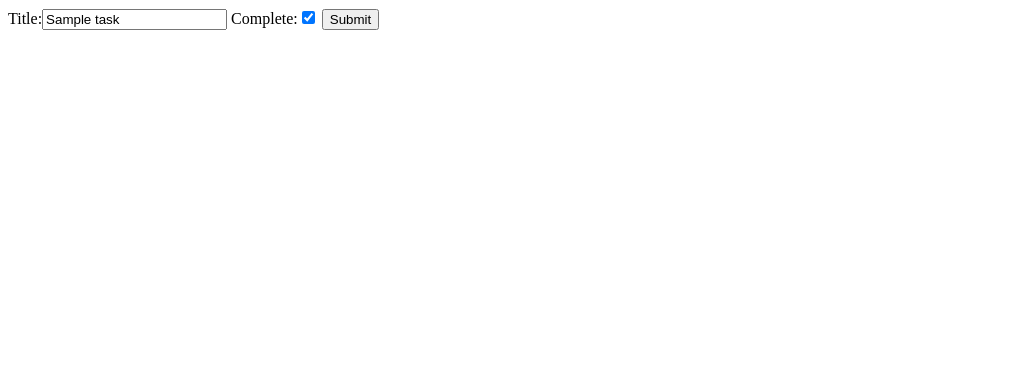
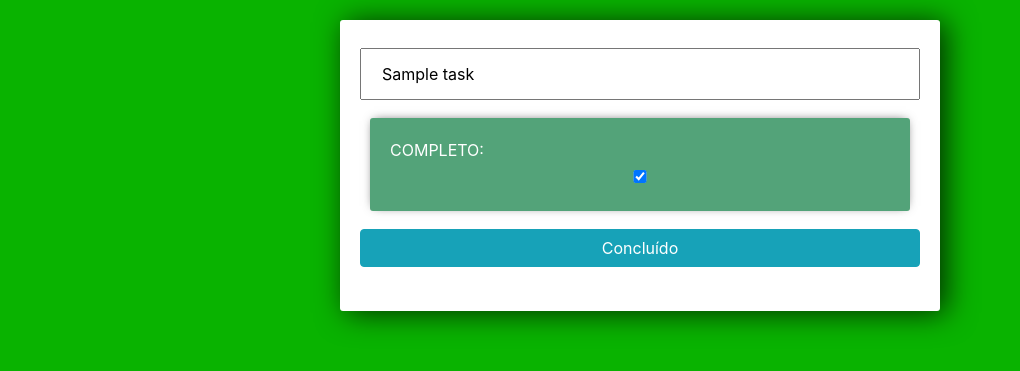
Before and after one commit to RodrigoPiropo/To-do-Django, a Django app: page /update_task/1/ in a window 1280 px wide. Shown: the top 371 px of the page, without its empty margins (0-1020 px from the left). Run offline with Django 3.2, Linux system fonts and the light colour scheme; tables that the repository leaves empty hold one stand-in row (values such as "Sample post"); some libraries are stand-ins or nearby versions.

Commit message:
Completed stylization

```diff
--- /dev/null
+++ b/requirements.txt
@@ -0,0 +1,6 @@
+asgiref==3.2.3
+beautifulsoup4==4.8.2
+Django==3.0.3
+pytz==2019.3
+soupsieve==2.0
+sqlparse==0.3.0
--- a/todo/task/templates/task/list.html
+++ b/todo/task/templates/task/list.html
@@ -53,7 +53,7 @@
 
 	<form method="POST" action="/">
 		{% csrf_token %}
-		{{form.title}}
+		{{ form.title }}
 		<input class="btn btn-info" type="submit" value="Adicione" name="Create Task">
 	</form>
 
--- a/todo/task/templates/task/update_task.html
+++ b/todo/task/templates/task/update_task.html
@@ -1,5 +1,56 @@
-<form method="post" action="">
-    {% csrf_token %}
-    {{ form }}
-    <input type="submit" value="Submit" name="Update Task">
-</form>
+{% load static %}
+<link rel="stylesheet" href="{% static 'css/bootstrap.min.css' %}">
+<link rel="stylesheet" href="{% static 'fa/css/all.min.css' %}">
+<script src="{% static 'js/bootstrap.min.js' %}"></script>
+<style>
+
+	body{
+		background-color: #09b300;
+	}
+
+	input{
+		width: 100%;
+		padding: 12px 20px;
+		margin: 8px 0;
+		box-sizing: border-box;
+	}
+
+	input::placeholder {
+	  color: #d3d3d3;
+	}
+
+	.submit{
+		background-color: #0052b8;
+	}
+
+	.center-column{
+		width:600px;
+		margin: 20px auto;
+		padding:20px;
+		background-color: #fff;
+		border-radius: 3px;
+		box-shadow: 6px 2px 30px 0px rgba(0,0,0,0.75);
+	}
+
+	.item-row{
+		background-color: #53a379;
+		margin: 10px;
+		padding: 20px;
+		border-radius: 3px;
+		color: #fff;
+		font-size: 16px;
+		box-shadow: 0px -1px 10px -4px rgba(0,0,0,0.75);
+	}
+
+
+</style>
+<body>
+    <div class="center-column">
+        <form method="post" action="">
+            {% csrf_token %}
+            {{ form.title }}
+            <p class="item-row">COMPLETO: {{ form.complete }}</p>
+            <input type="submit" value="Concluído" name="Update Task" class="btn btn-info">
+        </form>
+    </div>
+</body>
```
